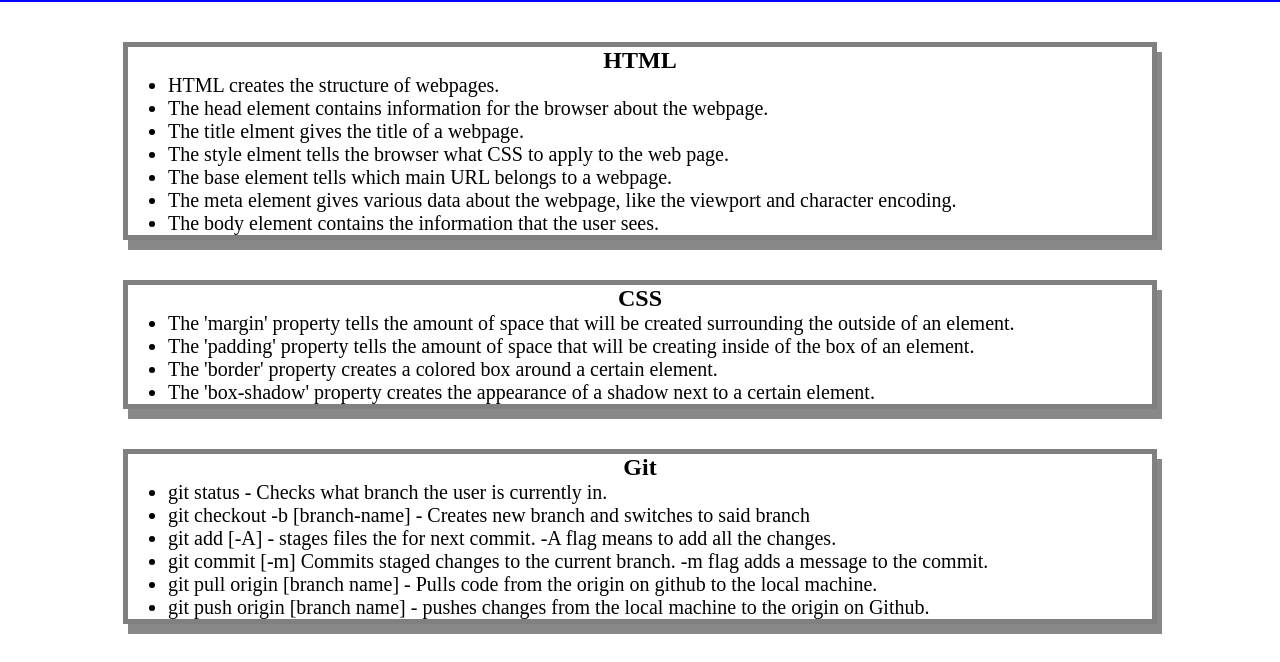
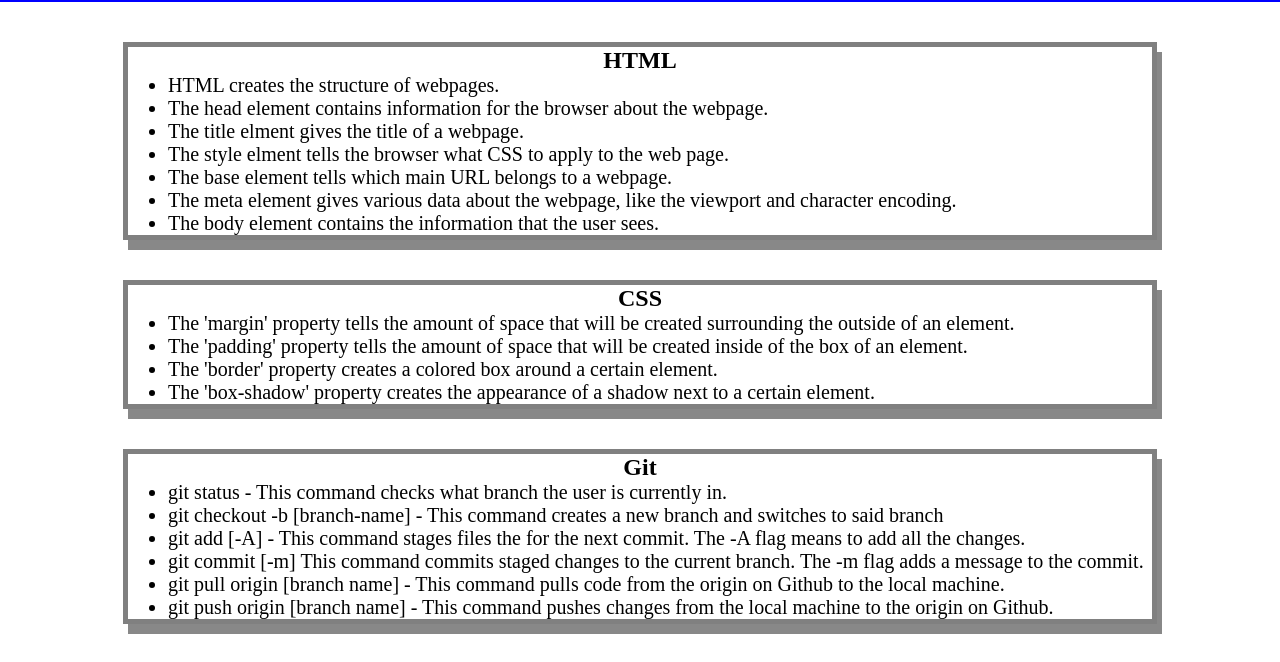
Before and after one commit to theboss1485/prework-study-guide, a plain HTML site: page index.html in a window 1280 px wide. Shown: the part 118-780 px from the top of the page. Drawn offline with Linux system fonts and the light colour scheme.

Commit message:
Made slight textual changes to notes

```diff
--- a/index.html
+++ b/index.html
@@ -30,7 +30,7 @@
         <h2>CSS</h2>
         <ul>
           <li>The 'margin' property tells the amount of space that will be created surrounding the outside of an element.</li>
-          <li>The 'padding' property tells the amount of space that  will be creating inside of the box of an element.</li>
+          <li>The 'padding' property tells the amount of space that  will be created inside of the box of an element.</li>
           <li>The 'border' property creates a colored box around a certain element.  </li>
           <li>The 'box-shadow' property creates the appearance of a shadow next to a certain element.</li>
         </ul>
@@ -38,19 +38,19 @@
       <section class="card" id ="git-section">
         <h2>Git</h2>
         <ul>
-          <li>git status - Checks what branch the user is currently in.</li>
-          <li>git checkout -b [branch-name] - Creates new branch and switches to said branch</li>
-          <li>git add [-A] - stages files the for next commit. -A flag means to add all the changes.</li>
-          <li>git commit [-m] Commits staged changes to the current branch. -m flag adds a message to the commit.</li>
-          <li> git pull origin [branch name] - Pulls code from the origin on github to the local machine.</li>
-          <li> git push origin [branch name]  - pushes changes from the local machine to the origin on Github.</li>
+          <li>git status - This command checks what branch the user is currently in.</li>
+          <li>git checkout -b [branch-name] - This command creates a new branch and switches to said branch</li>
+          <li>git add [-A] - This command stages files the for the next commit. The -A flag means to add all the changes.</li>
+          <li>git commit [-m] This command commits staged changes to the current branch. The -m flag adds a message to the commit.</li>
+          <li> git pull origin [branch name] - This  command pulls code from the origin on Github to the local machine.</li>
+          <li> git push origin [branch name]  - This command pushes changes from the local machine to the origin on Github.</li>
         </ul>
       </section>
       <section class="card" id ="javascript-section">
         <h2>JavaScript</h2>
         <ul>
           <li>Variables are identified receptacles that let developers keep track of data in programs. </li>
-          <li>The control flow of a script is the sequence that the computer executes the script.</li>
+          <li>The control flow of a script is the sequence in which the computer executes the script.</li>
           <li>An 'if' statement allows the computer to determine whether to execute a block of code, depending on whether a condition is true.</li>
           <li>A 'for' loop allows the computer to execute the same block of code multiple times in a row, incrementing a counting variable each time.</li>
         </ul>
```
